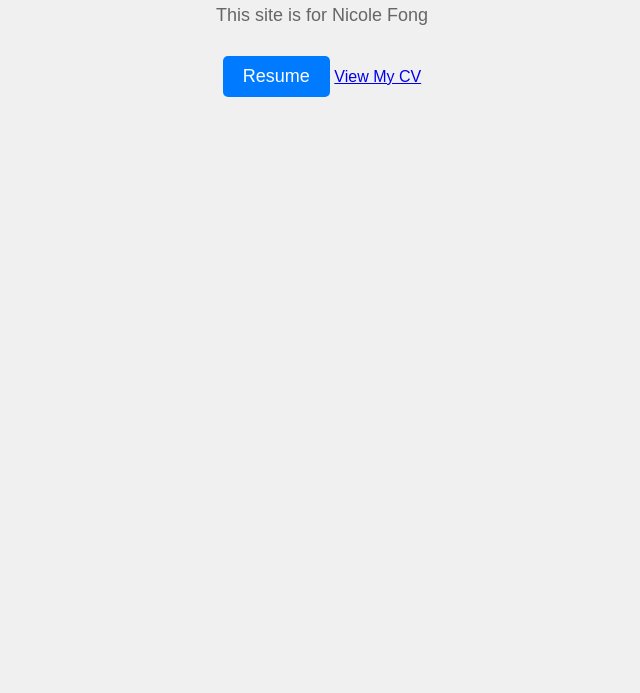
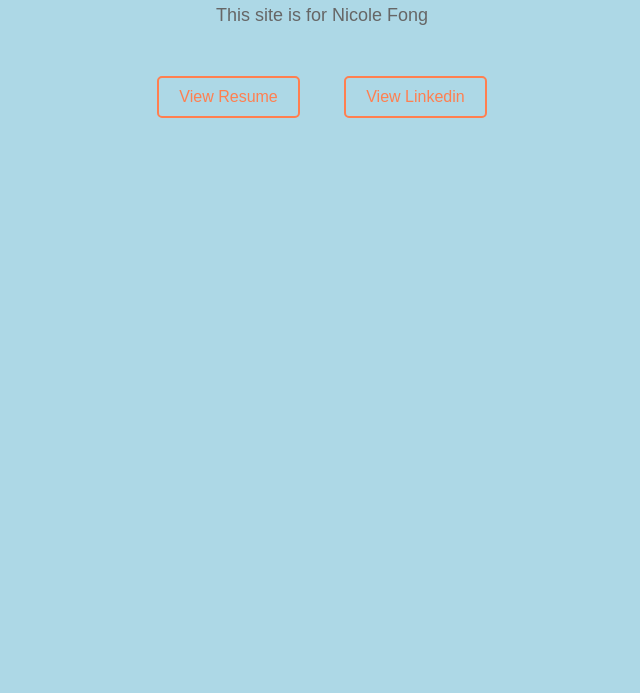
Before and after one commit to NFong1122/NFong1122.github.io, a plain HTML site: page index.html in a window 1280 px wide. Shown: the part 107-800 px from the top of the page, without its empty margins (318-958 px from the left). Drawn offline with Linux system fonts and the light colour scheme.

Commit message:
Update index.html

```diff
--- a/index.html
+++ b/index.html
@@ -6,10 +6,10 @@
     <title>Your Landing Page</title>
     <style>
         body {
-            font-family: Comic Sans, sans-serif;
+            font-family: Arial, sans-serif;
             margin: 0;
             padding: 0;
-            background-color: #f0f0f0;
+            background-color: #add8e6; /* Pastel blue */
         }
         .container {
             max-width: 800px;
@@ -39,14 +39,35 @@
         .cta-button:hover {
             background-color: #0056b3;
         }
+        .link-container {
+            margin-top: 50px;
+        }
+        .link {
+            display: inline-block;
+            margin: 0 20px;
+            padding: 10px 20px;
+            background-color: transparent;
+            color: #ff7f50; /* Orange */
+            border: 2px solid #ff7f50; /* Orange */
+            border-radius: 5px;
+            text-decoration: none;
+            font-size: 16px;
+            transition: color 0.3s ease, border-color 0.3s ease;
+        }
+        .link:hover {
+            color: #fff;
+            background-color: #ff7f50; /* Orange */
+        }
     </style>
 </head>
 <body>
     <div class="container">
-        <h1>Welcome to My Website</h1>
-        <p>This site is for Nicole Fong</p>
-        <a href="#" class="cta-button">Resume</a>
-            <a href="https://github.com/NFong1122/NFong1122.github.io/blob/main/Resume%20NF%20(1).pdf" target="_blank">View My CV</a>
+        <h1>Welcome to Our Website</h1>
+        <p> This site is for Nicole Fong</p>
+        <div class="link-container">
+            <a href="https://github.com/NFong1122/NFong1122.github.io/blob/main/Resume%20NF%20(1).pdf" class="link" target="_blank">View Resume</a>
+            <a href="https://www.linkedin.com/in/nicole-al-fong/" class="link" target="_blank">View Linkedin</a>
+        </div>
     </div>
 </body>
 </html>
```
